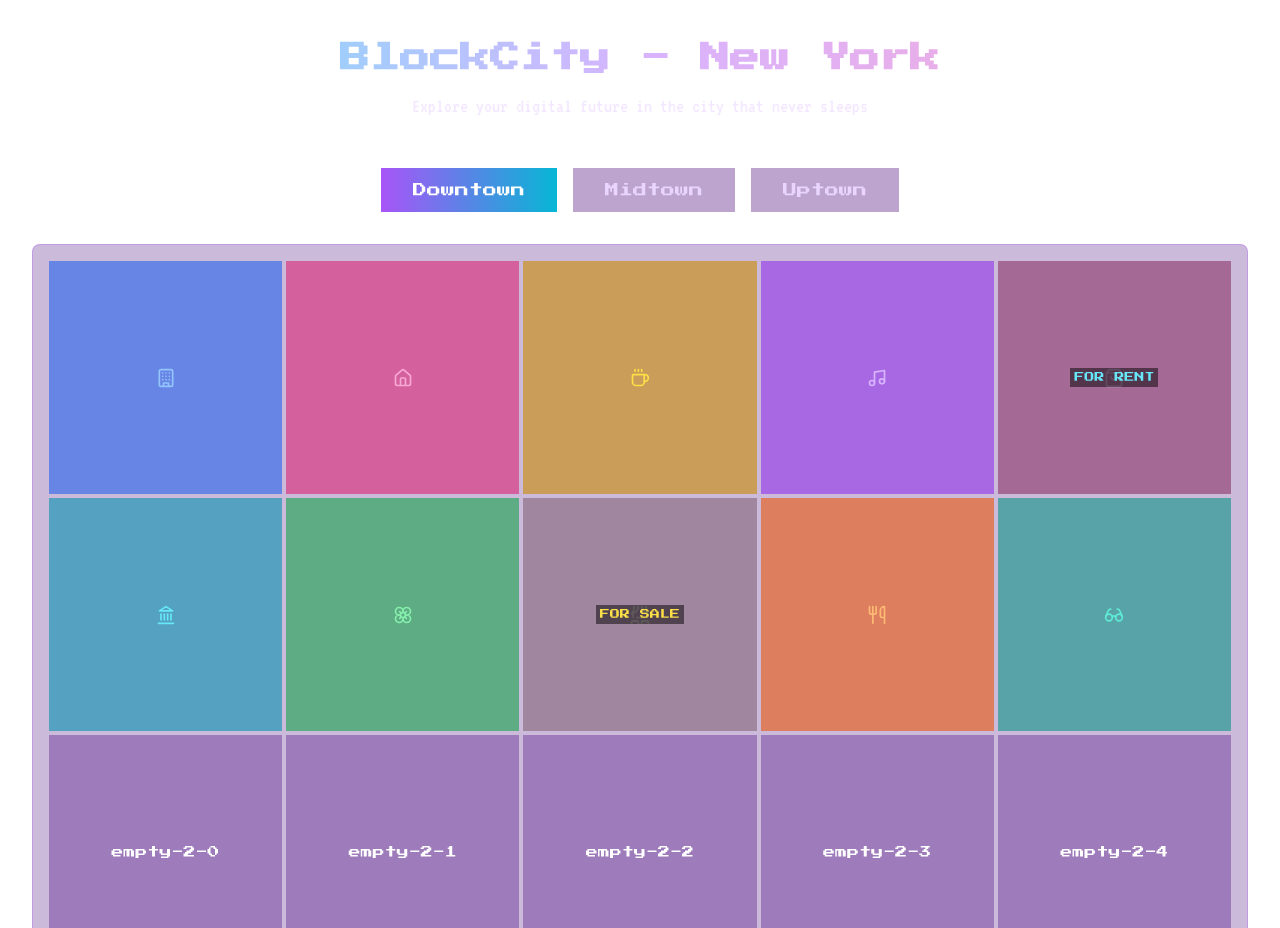
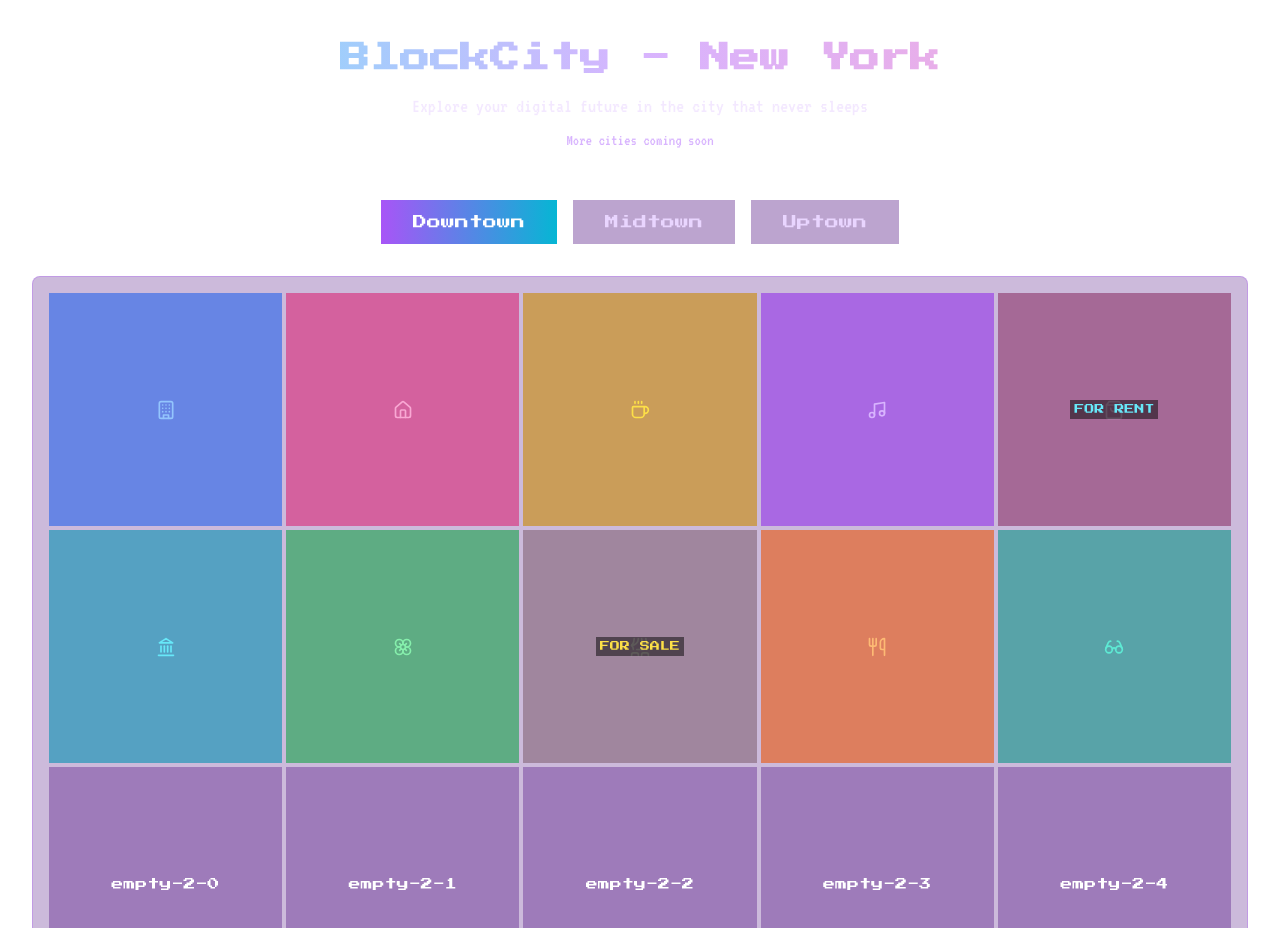
Before and after one commit to blockcitydao/documentarium-website-generator, a React (Vite) app: page / in a window 1280 px wide. Shown: the part 1540-2468 px from the top of the page. Built offline with nearby package versions, Linux system fonts and the light colour scheme.

Commit message:
Add new sentence
Add a sentence indicating that more cities will be launched successively.

```diff
--- a/src/components/CityGrid.tsx
+++ b/src/components/CityGrid.tsx
@@ -45,6 +45,14 @@ const CityGrid = () => {
           >
             Explore your digital future in the city that never sleeps
           </motion.p>
+          <motion.p
+            initial={{ opacity: 0, y: 20 }}
+            whileInView={{ opacity: 1, y: 0 }}
+            transition={{ duration: 0.5, delay: 0.3 }}
+            className="font-pixel-alt text-md text-purple-300 mt-2 max-w-2xl mx-auto"
+          >
+            More cities coming soon
+          </motion.p>
         </div>
 
         {/* Zone Tabs */}
```
